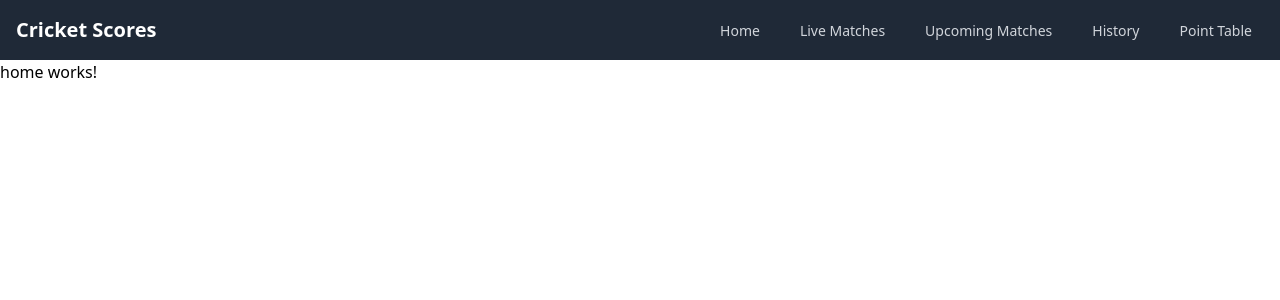
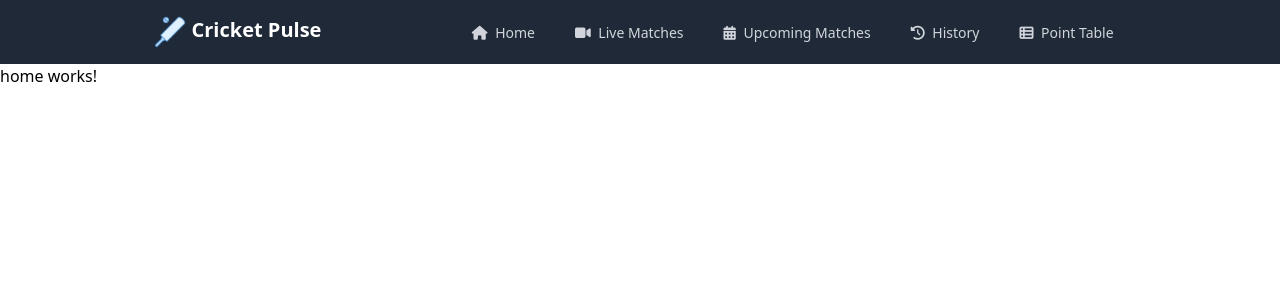
Before and after one commit to SarvechRehmani/Live-Cricket-Score-Web-Application-CricketPulse-Frontend, an Angular app: page /home in a window 1280 px wide. Shown: the top 300 px of the page. Built offline with nearby package versions, Linux system fonts and the light colour scheme.

Commit message:
Setting up routing in navigation bar..

```diff
--- a/src/app/components/header/header.component.html
+++ b/src/app/components/header/header.component.html
@@ -1,7 +1,10 @@
 <!-- navigation.component.html -->
 <nav class="bg-gray-800 p-4">
-  <div class="container mx-auto flex justify-between items-center">
-    <div class="text-white text-xl font-bold">Cricket Scores</div>
+  <div class="container mx-auto flex justify-evenly items-center">
+    <div class="text-white text-xl font-bold">
+      <img src="assets/images/logo.png" alt="" class="inline w-8" />
+      Cricket Pulse
+    </div>
     <div class="block lg:hidden">
       <button
         (click)="toggleMenu()"
@@ -27,37 +30,42 @@
       <ul class="flex space-x-4">
         <li>
           <a
+            [routerLink]="'/home'"
             href="#"
             class="hover:bg-gray-900 hover:text-white text-gray-300 px-3 py-2 rounded-md text-sm font-medium transition-all duration-300 ease-in-out"
-            >Home</a
+            ><i class="fa-solid fa-house mr-1"></i> Home</a
           >
         </li>
         <li>
           <a
+            [routerLink]="'/live'"
             href="#"
             class="hover:bg-gray-900 hover:text-white text-gray-300 px-3 py-2 rounded-md text-sm font-medium transition-all duration-300 ease-in-out"
-            >Live Matches</a
+            ><i class="fa-solid fa-video mr-1"></i> Live Matches</a
           >
         </li>
         <li>
           <a
+            [routerLink]="'/upcoming'"
             href="#"
             class="hover:bg-gray-900 hover:text-white text-gray-300 px-3 py-2 rounded-md text-sm font-medium transition-all duration-300 ease-in-out"
-            >Upcoming Matches</a
+            ><i class="fa-solid fa-calendar-days mr-1"></i> Upcoming Matches</a
           >
         </li>
         <li>
           <a
+            [routerLink]="'/history'"
             href="#"
             class="hover:bg-gray-900 hover:text-white text-gray-300 px-3 py-2 rounded-md text-sm font-medium transition-all duration-300 ease-in-out"
-            >History</a
+            ><i class="fa-solid fa-clock-rotate-left mr-1"></i> History</a
           >
         </li>
         <li>
           <a
+            [routerLink]="'/point-table'"
             href="#"
             class="hover:bg-gray-900 hover:text-white text-gray-300 px-3 py-2 rounded-md text-sm font-medium transition-all duration-300 ease-in-out"
-            >Point Table</a
+            ><i class="fa-solid fa-table-list mr-1"></i> Point Table</a
           >
         </li>
       </ul>
@@ -67,37 +75,42 @@
     <ul class="flex flex-col space-y-2">
       <li>
         <a
+          [routerLink]="'/home'"
           href="#"
           class="hover:bg-gray-900 hover:text-white text-gray-300 px-3 py-2 rounded-md text-sm font-medium transition-all duration-300 ease-in-out"
-          >Home</a
+          ><i class="fa-solid fa-house mr-1"></i> Home</a
         >
       </li>
       <li>
         <a
+          [routerLink]="'/live'"
           href="#"
           class="hover:bg-gray-900 text-gray-300 hover:text-white px-3 py-2 rounded-md text-sm font-medium transition-all duration-300 ease-in-out"
-          >Live Matches</a
+          ><i class="fa-solid fa-video mr-1"></i> Live Matches</a
         >
       </li>
       <li>
         <a
+          [routerLink]="'/upcoming'"
           href="#"
           class="hover:bg-gray-900 hover:text-white text-gray-300 px-3 py-2 rounded-md text-sm font-medium transition-all duration-300 ease-in-out"
-          >Upcoming Matches</a
+          ><i class="fa-solid fa-calendar-days mr-1"></i> Upcoming Matches</a
         >
       </li>
       <li>
         <a
+          [routerLink]="'/history'"
           href="#"
           class="hover:bg-gray-900 hover:text-white text-gray-300 px-3 py-2 rounded-md text-sm font-medium transition-all duration-300 ease-in-out"
-          >History</a
+          ><i class="fa-solid fa-clock-rotate-left mr-1"></i> History</a
         >
       </li>
       <li>
         <a
+          [routerLink]="'/point-table'"
           href="#"
           class="hover:bg-gray-900 hover:text-white text-gray-300 px-3 py-2 rounded-md text-sm font-medium transition-all duration-300 ease-in-out"
-          >Point Table</a
+          ><i class="fa-solid fa-table-list mr-1"></i> Point Table</a
         >
       </li>
     </ul>
--- a/src/app/components/header/header.component.ts
+++ b/src/app/components/header/header.component.ts
@@ -1,10 +1,11 @@
 import { CommonModule } from '@angular/common';
 import { Component } from '@angular/core';
+import { RouterModule } from '@angular/router';
 
 @Component({
   selector: 'app-header',
   standalone: true,
-  imports: [CommonModule],
+  imports: [CommonModule, RouterModule],
   templateUrl: './header.component.html',
   styleUrl: './header.component.css',
 })
--- a/src/index.html
+++ b/src/index.html
@@ -1,11 +1,20 @@
-<!doctype html>
+<!DOCTYPE html>
 <html lang="en">
   <head>
-  <meta charset="utf-8">
+    <meta charset="utf-8" />
     <title>CricketPulseFrontend</title>
-  <base href="/">
-  <meta name="viewport" content="width=device-width, initial-scale=1">
-  <link rel="icon" type="image/x-icon" href="favicon.ico">
+    <base href="/" />
+    <meta name="viewport" content="width=device-width, initial-scale=1" />
+    <link rel="icon" type="image/x-icon" href="favicon.ico" />
+
+    <!-- FONT AWESOME CDN -->
+    <link
+      rel="stylesheet"
+      href="https://cdnjs.cloudflare.com/ajax/libs/font-awesome/6.6.0/css/all.min.css"
+      integrity="sha512-Kc323vGBEqzTmouAECnVceyQqyqdsSiqLQISBL29aUW4U/M7pSPA/gEUZQqv1cwx4OnYxTxve5UMg5GT6L4JJg=="
+      crossorigin="anonymous"
+      referrerpolicy="no-referrer"
+    />
   </head>
   <body>
     <app-root></app-root>
```
Also changed, not shown: src/assets/images/logo.png (added). Lines whose indentation alone changed are shown as unchanged.
